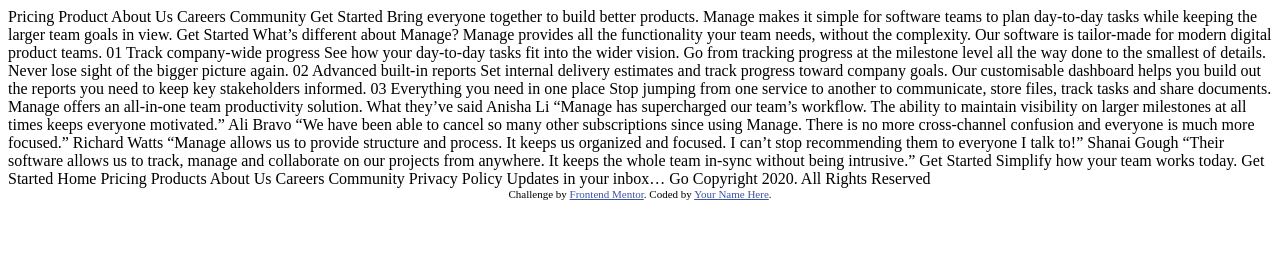
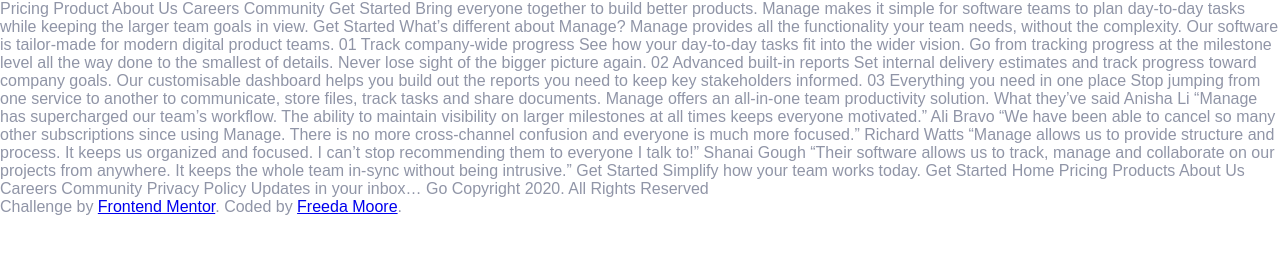
Before and after one commit to freedamoore/manage-landing-page, a plain HTML site: page index.html in a window 1280 px wide. Drawn offline with Linux system fonts and the light colour scheme; a web font is replaced by a local one.

Commit message:
created CSS file with variables for colors and margins, set up fonts and sizings

```diff
--- a/index.html
+++ b/index.html
@@ -3,16 +3,13 @@
 <head>
   <meta charset="UTF-8">
   <meta name="viewport" content="width=device-width, initial-scale=1.0"> <!-- displays site properly based on user's device -->
-
+  <!-- Google Fonts -->
+  <link href="https://fonts.googleapis.com/css2?family=Be+Vietnam:wght@400;500;700&display=swap" rel="stylesheet">
+  <!-- Font Awesome -->
+  <script src="https://kit.fontawesome.com/d23941fe54.js" crossorigin="anonymous"></script>
+  <link rel="stylesheet" href="styles.css">
   <link rel="icon" type="image/png" sizes="32x32" href="./images/favicon-32x32.png">
-
-  <title>Frontend Mentor | Manage landing page</title>
-
-  <!-- Feel free to remove these styles or customise in your own stylesheet 👍 -->
-  <style>
-    .attribution { font-size: 11px; text-align: center; }
-    .attribution a { color: hsl(228, 45%, 44%); }
-  </style>
+  <title>Manage landing page</title>
 </head>
 <body>
 
@@ -94,8 +91,8 @@
 
 
   <div class="attribution">
-    Challenge by <a href="https://www.frontendmentor.io?ref=challenge" target="_blank">Frontend Mentor</a>.
-    Coded by <a href="#">Your Name Here</a>.
+    Challenge by <a href="https://www.frontendmentor.io/challenges" target="_blank">Frontend Mentor</a>.
+    Coded by <a href="https://freedamoore.github.io/">Freeda Moore</a>.
   </div>
 </body>
 </html>
--- /dev/null
+++ b/styles.css
@@ -0,0 +1,33 @@
+:root{
+  --color-primary-1: hsl(12, 88%, 59%); /*Bright Red*/
+  --color-primary-2: hsl(228, 39%, 23%); /*Dark Blue*/
+  --color-neutral-1: hsl(227, 12%, 61%); /*Dark Grayish Blue*/
+  --color-neutral-2: hsl(233, 12%, 13%); /*Very Dark Blue*/
+  --color-neutral-3: hsl(13, 100%, 96%); /*Very Pale Red*/
+  --color-neutral-4: hsl(0, 0%, 98%); /*Vary Light Gray*/
+
+  --margin-sm: 2rem;
+  --margin-md: 3rem;
+  --margin-lg: 10rem;
+}
+
+*,
+*::before,
+*::after {
+  padding: 0;
+  margin: 0;
+  box-sizing: inherit;
+}
+
+html{
+  box-sizing: border-box;
+  font-size: 62.5%; /*make 1rem = 10px so that calculations are easier */
+}
+
+body {
+  font-family: 'Be Vietnam', sans-serif;
+  font-size: 1.6rem; /* 16px; */
+  color: var(--color-neutral-1);
+  font-weight: 400;
+
+}
```
